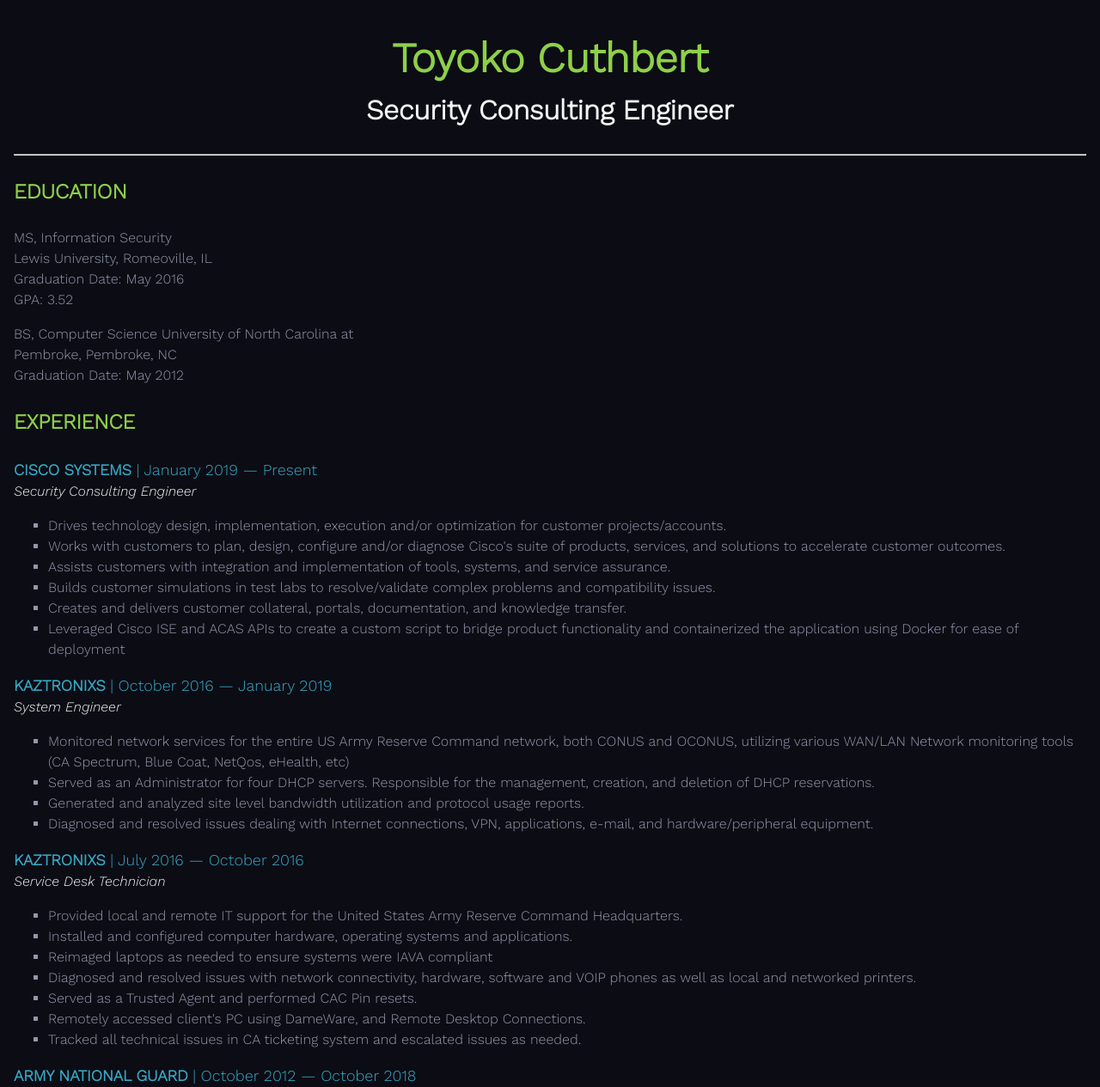
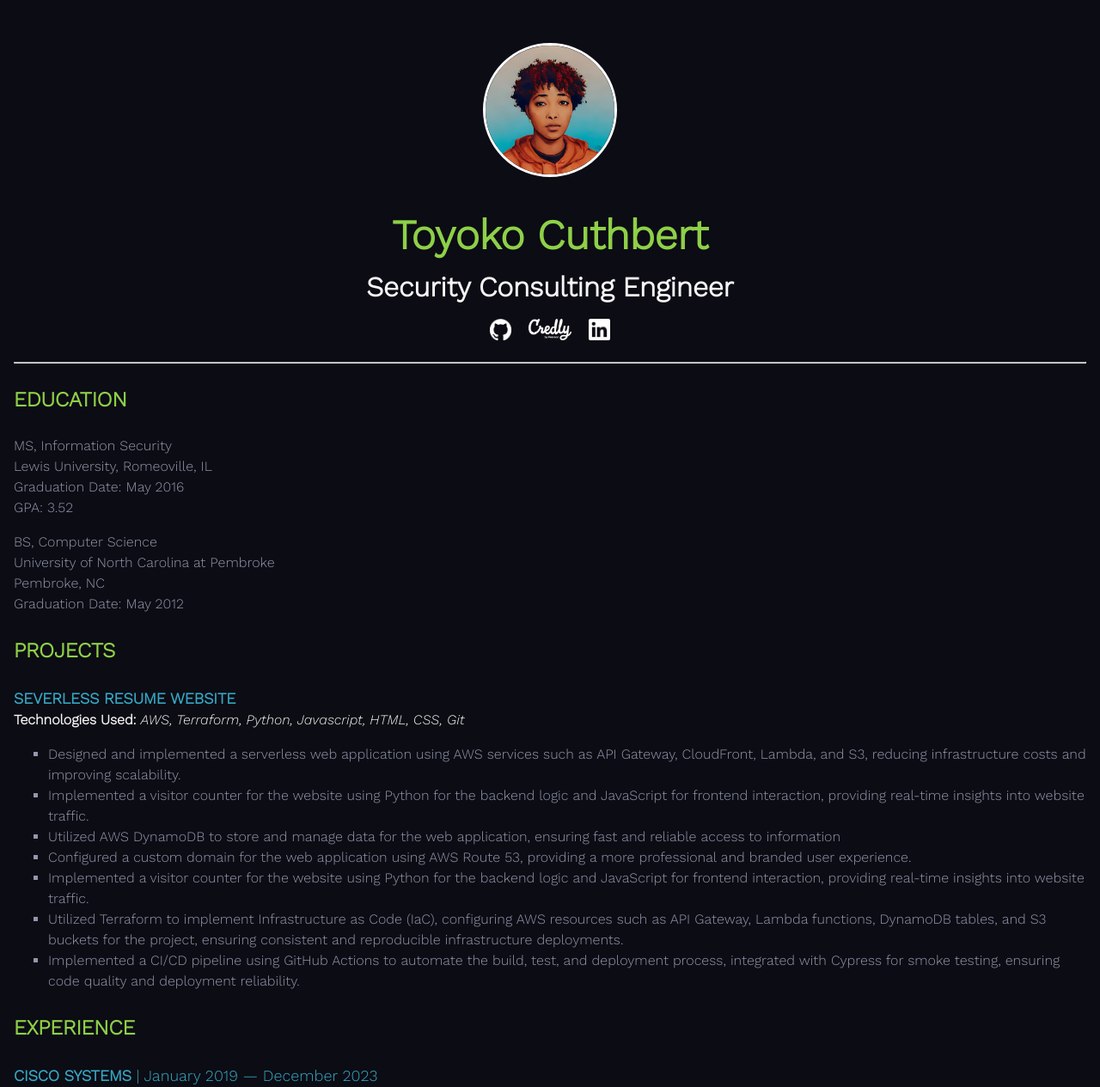
Before and after one commit to tlcuthber/crc_aws, a plain HTML site: page assets/index.html in a window 1280 px wide. Shown: the top 1265 px of the page at 86% size. Drawn offline with nearby package versions, Linux system fonts and the light colour scheme; no server answers.

Commit message:
Update resume.

```diff
--- a/assets/css/styles.css
+++ b/assets/css/styles.css
@@ -2,20 +2,40 @@ header .profile-pic {
     margin-top: 50px;
     width: 150px;
     height: 150px;
-    /* border-radius: 50%;
-    border: 3px solid white; */
+    border-radius: 50%;
+    border: 3px solid white;
     transition: all .5s;
     display: block;
     margin-left: auto;
     margin-right: auto;
 }
 
+#icons {
+    display: flex;
+    align-items: center;
+    justify-content: center;
+    margin-left: auto;
+    margin-right: auto;
+    margin-top: -1.5rem;
+  }
+
+header .github-icon, .linkedin-icon {
+    width: 25px;
+    height: 25px;
+    padding: 10px;
+}
+
+header .credly-icon {
+    width: 50px;
+    height: 25px;
+    padding: 10px;
+
+}
+
 hr {
     color: #9297ac;
 }
 body {
-    /* color: whitesmoke; */
-    /* color: #686d81; */
     margin: 1rem;
     color: #9297ac;
     background: #0c0c14;
@@ -26,7 +46,6 @@ body {
 }
 
 h1 {
-    /* color: #e6b450; */
     color: #8ed048;
     text-align: center;
     font-size: 3rem;
@@ -44,18 +63,14 @@ h3{
     font-size: 1.5rem;
 }
 
-.company {
+.company, .projects {
     color: #36a9c6;
     font-size: 1.125rem
 }
 
-.job-title{
+.job-title, .technologies {
     color: whitesmoke;
 }
-
-/* hr {
-    color: #38393f;
-} */
 
 ul li {
     list-style: square;
--- a/assets/index.html
+++ b/assets/index.html
@@ -10,9 +10,14 @@
         <link rel="stylesheet" href="css/styles.css">
     </head>
     <header>
-        <!-- <img src="img/me-asbtract1.JPG" alt="Profile Picture" class="profile-pic"> -->
+        <img src="img/me-abstract2.JPG" alt="Profile Picture" class="profile-pic">
         <h1>Toyoko Cuthbert</h1>
         <h2>Security Consulting Engineer</h2>
+        <div id="icons">
+            <a href="https://github.com/y0k0r"><img src="img/github-mark-white.png" alt="Github Icon" class="github-icon"></a>
+            <a href="https://www.credly.com/users/toyoko-cuthbert"><img src="img/Credly_Logo_White_1-Inch.png" alt="Credly Icon" class="credly-icon"></a>
+            <a href="https://www.linkedin.com/in/toyokocuthbert/"><img src="img/In-White-26.png" alt="LinkedIn Icon" class="linkedin-icon"></a>
+        </div>
         <hr>
     </header>
     <body>
@@ -23,29 +28,46 @@
                    Graduation Date: May 2016<br>
                    GPA: 3.52</p>
 
-                <p>BS, Computer Science
-                   University of North Carolina at <br>
-                   Pembroke, Pembroke, NC<br>
+                <p>BS, Computer Science<br>
+                   University of North Carolina at Pembroke<br>
+                   Pembroke, NC<br>
                    Graduation Date: May 2012</p>
+        </section>
+
+        <section id="projects">
+            <h3>PROJECTS</h3>
+                <span class="projects"><strong>SEVERLESS RESUME WEBSITE</strong></span><br>
+                <span class="technologies"><b>Technologies Used:</b> <em>AWS, Terraform, Python, Javascript, HTML, CSS, Git </em></span>
+                <ul>
+                    <li>Designed and implemented a serverless web application using AWS services such as API Gateway, CloudFront, Lambda, and S3, reducing infrastructure costs and improving scalability.</li>
+                    <li>Implemented a visitor counter for the website using Python for the backend logic and JavaScript for frontend interaction, providing real-time insights into website traffic.</li>
+                    <li>Utilized AWS DynamoDB to store and manage data for the web application, ensuring fast and reliable access to information</li>
+                    <li>Configured a custom domain for the web application using AWS Route 53, providing a more professional and branded user experience.</li>
+                    <li>Implemented a visitor counter for the website using Python for the backend logic and JavaScript for frontend interaction, providing real-time insights into website traffic.</li>
+                    <li>Utilized Terraform to implement Infrastructure as Code (IaC), configuring AWS resources such as API Gateway, Lambda functions, DynamoDB tables, and S3 buckets for the project, ensuring consistent and reproducible infrastructure deployments.</li>
+                    <li>Implemented a CI/CD pipeline using GitHub Actions to automate the build, test, and deployment process, integrated with Cypress for smoke testing, ensuring code quality and deployment reliability.</li>
+                </ul>
         </section>
 
         <section id="experience">
             <h3>EXPERIENCE</h3>
-                <span class="company"><strong>CISCO SYSTEMS</strong> | January 2019 &mdash; Present</span><br>
+                <span class="company"><strong>CISCO SYSTEMS</strong> | January 2019 &mdash; December 2023</span><br>
                 <span class="job-title"><em>Security Consulting Engineer</em></span>
                 <ul>
-                    <li>Drives technology design, implementation, execution and/or
+                    <li>Drove technology design, implementation, execution and/or
                     optimization for customer projects/accounts.</li>
-                    <li>Works with customers to plan, design, configure and/or diagnose Cisco&#39;s
+                    <li>Worked with customers to plan, design, configure and/or diagnose Cisco&#39;s
                     suite of products, services, and solutions to accelerate customer
                     outcomes.</li>
-                    <li>Assists customers with integration and implementation of tools, systems,
-                    and service assurance.</li>
-                    <li>Builds customer simulations in test labs to resolve/validate complex
-                    problems and compatibility issues.</li>
-                    <li>Creates and delivers customer collateral, portals, documentation, and
-                    knowledge transfer.</li>
-                    <li>Leveraged Cisco ISE and ACAS APIs to create a custom script to bridge product functionality and containerized the application using Docker for ease of deployment</li>
+                    <li>Designed and implemented end-to-end Cisco Identity Services Engine (ISE) solutions, ensuring seamless integration with clients' existing network infrastructure and security policies.</li>
+                    <li>Spearheaded the deployment and configuration of Cisco ISE for comprehensive network access control, encompassing wired, wireless, and VPN environments, to enhance overall network security posture.</li>
+                    <li>Conducted thorough assessments of clients' network security requirements and translated them into effective Cisco ISE policies, addressing regulatory compliance and industry best practices.</li>
+                    <li>Collaborated with cross-functional teams to troubleshoot and resolve complex issues related to Cisco ISE implementation, ensuring minimal disruption to network services while maintaining a secure access environment.</li>
+                    <li>Led training sessions for IT teams on Cisco ISE functionalities, best practices, and troubleshooting techniques, contributing to increased operational efficiency.</li>
+                    <li>Implemented the integration of Cisco ISE with third-party solutions, including Mobile Device Management (MDM) platforms and vulnerability assessment tools, to enhance network security and visibility.</li>
+                    <li>Developed a custom script utilizing Cisco ISE and Tenable APIs to extend the capabilities of the native integration, enhancing the interoperability and functionality of both systems.</li>
+                    <li>Containerized the custom script using Docker, ensuring portability while simplifying deployment and management across various environments.</li>
+
                 </ul>
                 <span class="company"><strong>KAZTRONIXS</strong> | October 2016 &mdash; January 2019</span><br>
                 <span class="job-title"><em>System Engineer</em></span>
@@ -102,6 +124,8 @@
         <section id = "skills">
             <h3>SKILLS</h3>
             <ul>
+                <li>Cloud Platforms: AWS</li>
+                <li>Infrastructure as Code (IaC) Tools: Terraform</li>
                 <li>Security: ISE, ASA, Firepower, VPN</li>
                 <li>Virtualization: VMware ESXi</li>
                 <li>Programming Languages: Python</li>
```
